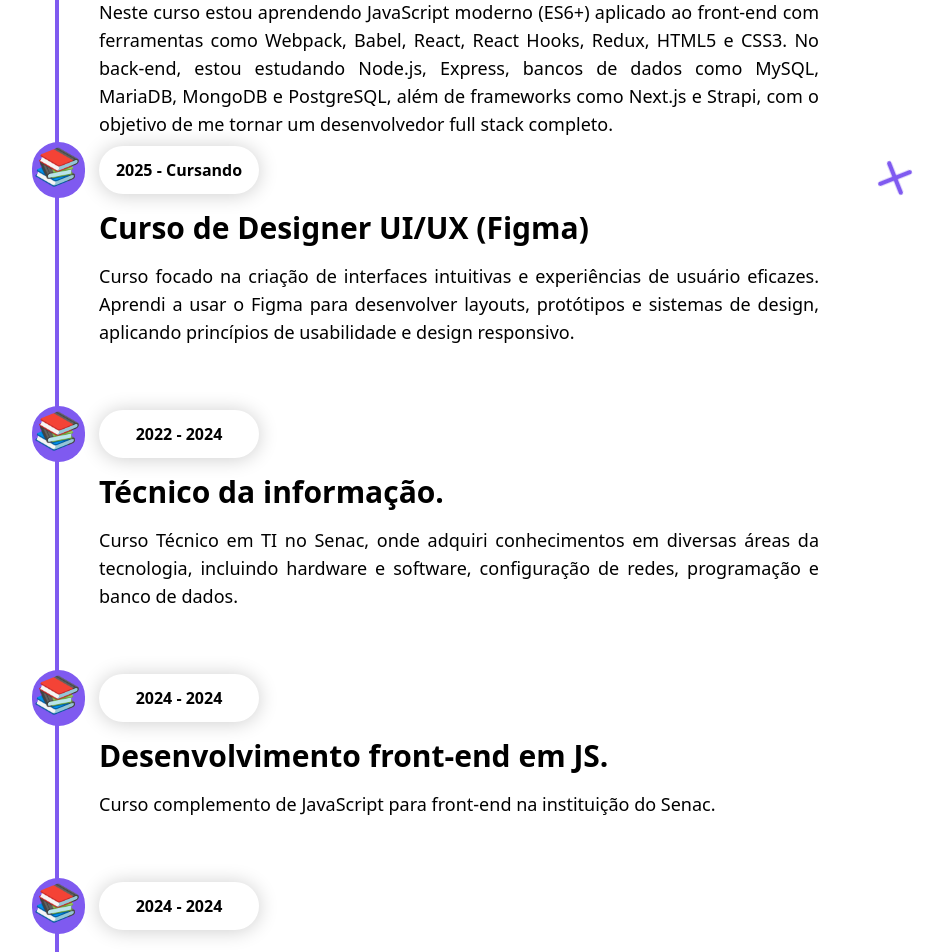
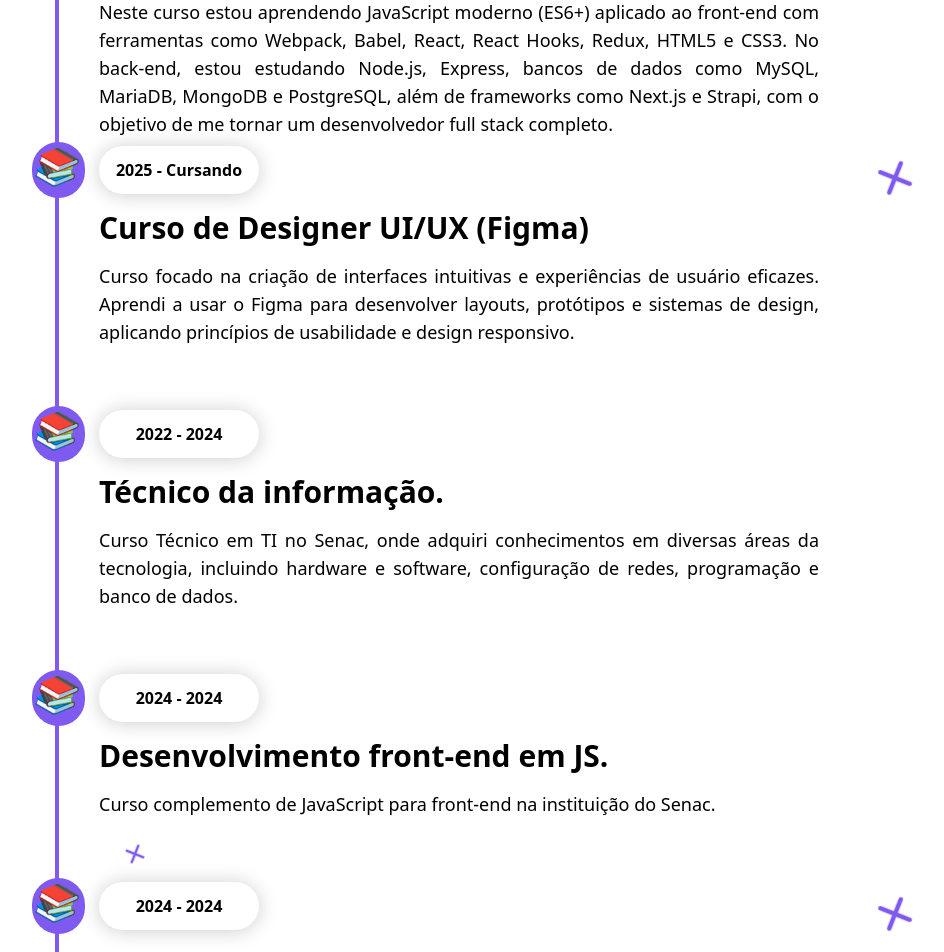
Before and after one commit to gustavoLim4/portfolio-1, a React (Vite) app: page / in a window 1280 px wide. Shown: the part 1640-2592 px from the top of the page, without its empty margins (58-1002 px from the left). Built offline with nearby package versions, Linux system fonts and the light colour scheme.

Commit message:
Responsivo seção de educação finalizada

```diff
--- a/src/components/Contato/Contato.tsx
+++ b/src/components/Contato/Contato.tsx
@@ -29,7 +29,7 @@ const Contato: React.FC = () => {
         textarea: "w-full resize-none p-2 rounded-md border-0 shadow-[0px_1px_5px_rgba(0,0,0,0.40)] focus:outline-none transition duration-400 ease-in-out h-32",
         btnEnv: "bg-[#7f5af0] w-25 text-white focus:outline-none p-2 rounded-md hover:bg-[#6b4fdb] transition duration-400 ease-in-out text-lg ",
         icons: "text-5xl text-[#7f5af0] transition duration-400 ease-in-out hover:text-[#a48bee] hover:-translate-y-1",
-        TituloCont: "text-[#7f5af0] transition duration-400 ease-in-out text-7xl",
+        TituloCont: "text-[#7f5af0] transition duration-400 ease-in-out text-5xl md:text-7xl",
         textoTR: "text-[#000] transition duration-400 ease-in-out",
 
     }
--- a/src/components/estudos/Estudo.tsx
+++ b/src/components/estudos/Estudo.tsx
@@ -21,9 +21,9 @@ const Estudo: React.FC = () => {
     const claro: Tema = {
         h1educacao: "text-3xl md:text-5xl py-10 flex justify-center text-[#7f5af0] transition duration-400 ease-in-out",
         bgColor: "bg-[#fff] transition duration-400 ease-in-out",
-        iconbooks: `bg-[#7f5af0] py-1 pr-2 rounded-full relative left-7.5 text-4xl h-14 icons-timeline transition
-        duration-400 hover:shadow-[0px_1px_15px_#7f5af0] hover:bg-[#fff] transition duration-400 ease-in-out `,
-        linha: "border-l-[4px] border-l-[#7f5af0] px-10 py-1 gap-4 flex flex-col transition duration-400 ease-in-out",
+        iconbooks: `bg-[#7f5af0] py-1 pr-2 rounded-full relative text-4xl h-14 icons-timeline transition
+        duration-400 hover:shadow-[0px_1px_15px_#7f5af0] hover:bg-[#fff] transition duration-400 ease-in-out left-7.5`,
+        linha: "border-l-[4px] border-l-[#7f5af0] py-1 gap-4 flex flex-col transition duration-400 ease-in-out px-8 md:px-10",
         spantext: `p-3 rounded-3xl shadow-[0px_1px_20px_rgba(0,0,0,0.20)] hover:shadow-[0px_1px_15px_#7f5af0]
         text-[#000] w-40 text-center transition duration-400 ease-in-out font-bold`,
         cursoTxt: "text-2xl md:text-3xl text-[#000] transition duration-400 ease-in-out font-bold ",
@@ -76,7 +76,7 @@ const Estudo: React.FC = () => {
                         />
                     </div>
                 </div>
-                <div className="flex md:mx-15">
+                <div className="flex md:mx-15 ">
                     <div className="flex md:h-66">
                         <i className={darkMode ? claro.iconbooks : escuro.iconbooks}>📚</i>
                         <div className={darkMode ? claro.linha : escuro.linha}>
@@ -105,8 +105,8 @@ const Estudo: React.FC = () => {
                                 Curso de Designer UI/UX (Figma)
                             </h3>
                             <p className={darkMode ? claro.texto : escuro.texto}> Curso focado na criação de interfaces intuitivas
-                            e experiências de usuário eficazes. Aprendi a usar o Figma para desenvolver layouts,
-                            protótipos e sistemas de design, aplicando princípios de usabilidade e design responsivo.</p>
+                                e experiências de usuário eficazes. Aprendi a usar o Figma para desenvolver layouts,
+                                protótipos e sistemas de design, aplicando princípios de usabilidade e design responsivo.</p>
                         </div>
                         <IoIosAdd
                             className={darkMode ? claro.xizinho : escuro.xizinho}
@@ -126,6 +126,7 @@ const Estudo: React.FC = () => {
                             </p>
                         </div>
                     </div>
+
                 </div>
                 <div className="flex md:mx-15">
                     <div className="flex md:h-52">
@@ -136,6 +137,10 @@ const Estudo: React.FC = () => {
                             <p className={darkMode ? claro.texto : escuro.texto}>
                                 Curso complemento de JavaScript para front-end na instituição do Senac.
                             </p>
+                            <IoIosAdd
+                                className={darkMode ? claro.xizinho : escuro.xizinho}
+                                style={spinStyle}
+                            />
                         </div>
                     </div>
                 </div>
@@ -150,12 +155,20 @@ const Estudo: React.FC = () => {
                                 do Hardware até a formatação e instalação do Windows 10 </p>
                         </div>
                     </div>
+                    <IoIosAdd
+                        className={darkMode ? claro.xizinho : escuro.xizinho}
+                        style={spinStyle}
+                    />
                 </div>
                 <div className="flex md:mx-15">
                     <div className="flex ">
                         <i className={darkMode ? claro.iconbooks : escuro.iconbooks}>📚</i>
                     </div>
                 </div>
+                <IoIosAdd
+                    className={darkMode ? claro.xizinho : escuro.xizinho}
+                    style={spinStyle}
+                />
             </div>
         </main>
     )
```
